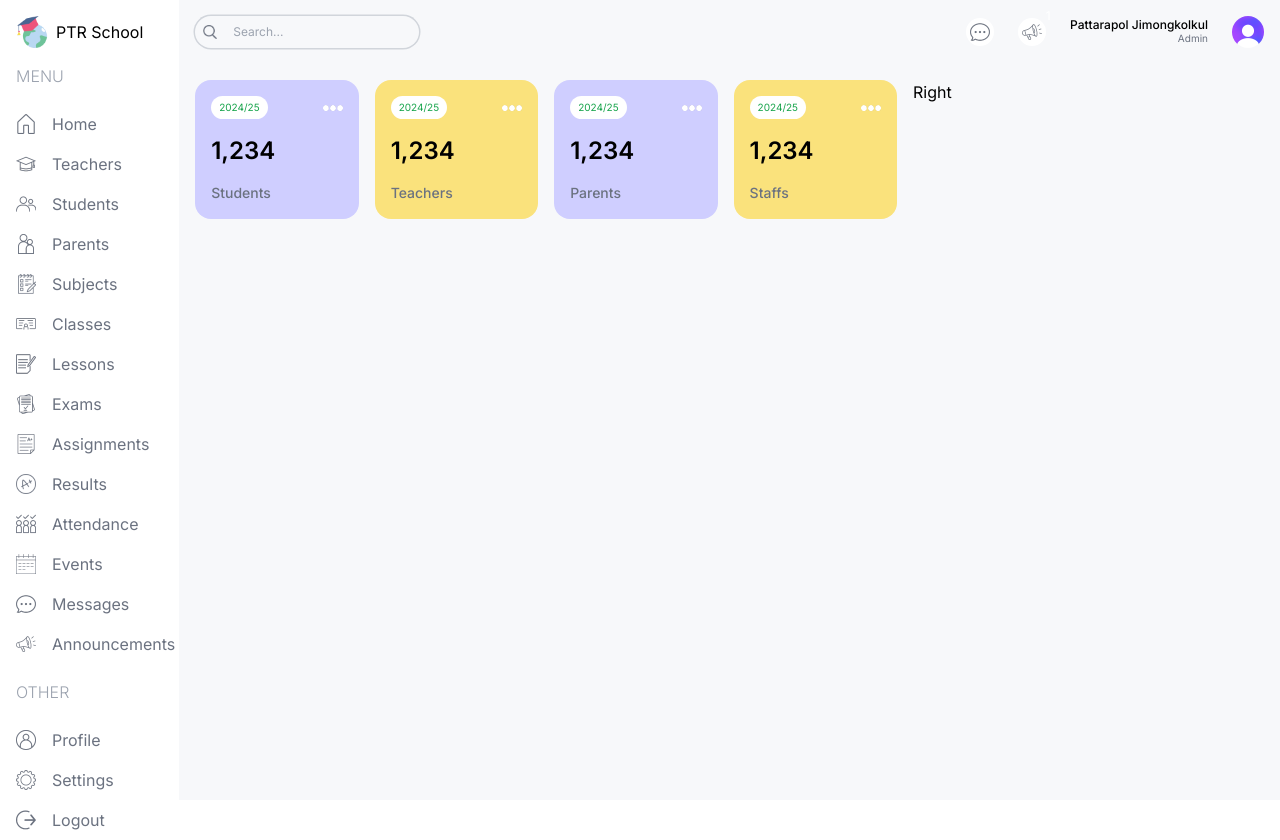
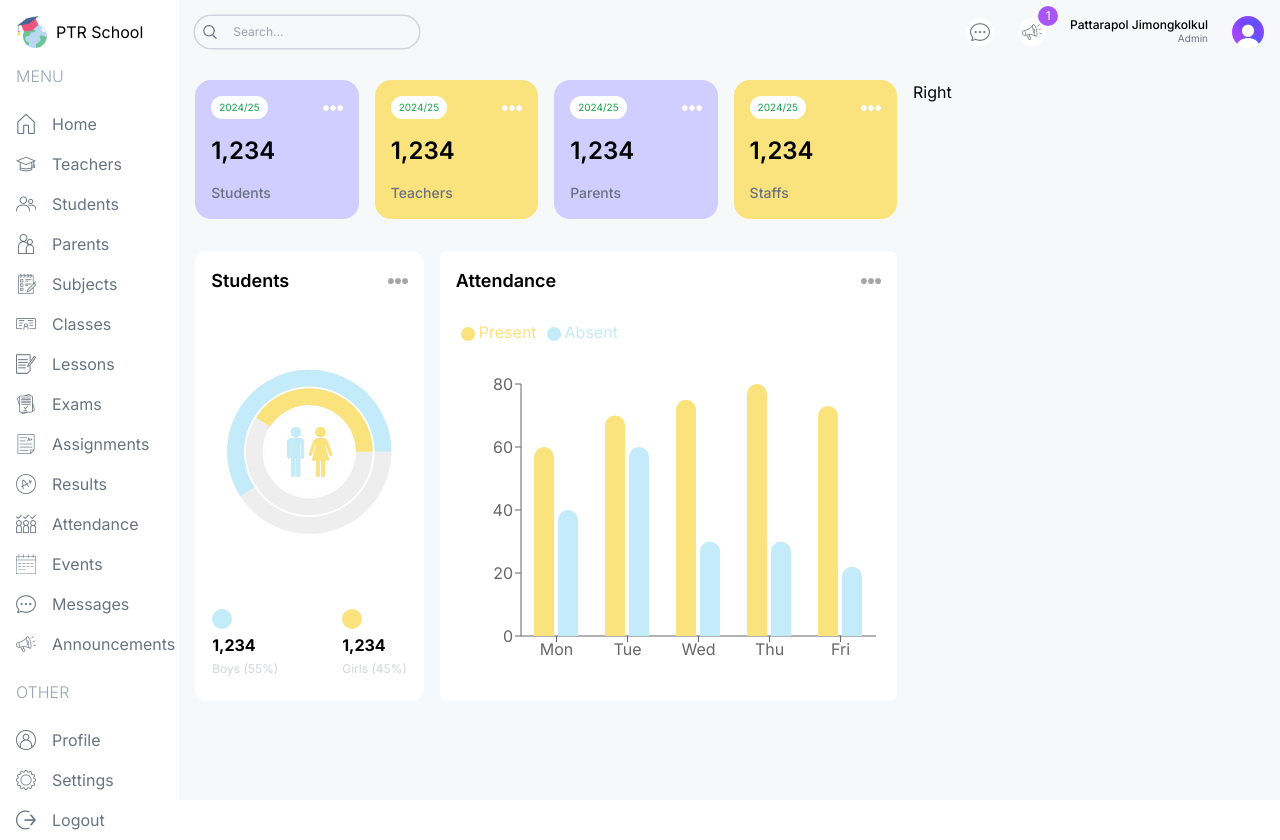
Before and after one commit to pattarapolj/School-Management, a Next.js app: page /admin in a window 1280 px wide. Built offline with nearby package versions, Linux system fonts and the light colour scheme.

Commit message:
- Added Student Count Chart - Added Attendance Chart

```diff
--- a/src/app/(dashboard)/admin/page.tsx
+++ b/src/app/(dashboard)/admin/page.tsx
@@ -1,16 +1,35 @@
+import AttendanceChart from "@/components/AttendanceChart";
+import CountChart from "@/components/CountChart";
 import UserCard from "@/components/UserCard";
 
 const AdminPage: React.FC = () => {
     return (
         <div className="p-4 flex gap-4 flex-col md:flex-row">
             {/* Left */}
-            <div className="w-full lg:w-2/3">
+            <div className="w-full lg:w-2/3 flex flex-col gap-8">
+                {/* User Cards */}
                 <div className="flex gap-4 justify-between flex-wrap">
                     <UserCard type="student" />
                     <UserCard type="teacher" />
                     <UserCard type="parent" />
                     <UserCard type="staff" />
                 </div>
+                {/* Middle Chart */}
+                <div className="flex gap-4 flex-col lg:flex-row">
+                    {/* Count Chart */}
+                    <div className="w-full lg:w-1/3 h-[450px]">
+                        <CountChart />
+                    </div>
+                    {/* Attendance Chart */}
+                    <div className="w-full lg:w-2/3 h-[450px]">
+                        <AttendanceChart />
+                    </div>
+                </div>
+                {/* Bottom Chart */}
+                <div className="w-full h-[500px]">
+
+                </div>
+
             </div>
             {/* Right */}
             <div className="w-full lg:w-1/3">
--- /dev/null
+++ b/src/components/AttendanceChart.tsx
@@ -0,0 +1,71 @@
+'use client';
+
+import { BarChart, Bar, Rectangle, XAxis, YAxis, CartesianGrid, Tooltip, Legend, ResponsiveContainer } from 'recharts';
+import Image from 'next/image';
+
+const data = [
+    {
+        name: 'Mon',
+        Present: 60,
+        Absent: 40,
+    },
+    {
+        name: 'Tue',
+        Present: 70,
+        Absent: 60,
+    },
+    {
+        name: 'Wed',
+        Present: 75,
+        Absent: 30,
+    },
+    {
+        name: 'Thu',
+        Present: 80,
+        Absent: 30,
+    },
+    {
+        name: 'Fri',
+        Present: 73,
+        Absent: 22,
+    }
+];
+
+const AttendanceChart: React.FC = () => {
+    return (
+        <div className="bg-white rounded-lg p-4 h-full">
+            <div className='flex justify-between items-center'>
+                <h1 className='text-lg font-semibold'>Attendance</h1>
+                <Image src="/moreDark.png" alt="" width={20} height={20} />
+            </div>
+
+            <ResponsiveContainer width="100%" height="90%">
+                <BarChart
+                    width={500}
+                    height={300}
+                    data={data}
+                    barSize={20}
+                >
+                    <XAxis dataKey="name" />
+                    <YAxis />
+                    <Tooltip contentStyle={{borderRadius:"10px", borderColor:"lightgray", background: "#F7FCFE"}}/>
+                    <Legend align='left' verticalAlign='top' wrapperStyle={{ paddingTop: "20px", paddingBottom: "40px" }} />
+                    <Bar
+                        dataKey="Present"
+                        fill="#FAE27C"
+                        legendType='circle'
+                        radius={[10, 10, 0, 0]}
+                    />
+                    <Bar
+                        dataKey="Absent"
+                        fill="#C3EBFA"
+                        legendType='circle'
+                        radius={[10, 10, 0, 0]}
+                    />
+                </BarChart>
+            </ResponsiveContainer>
+        </div>
+    )
+}
+
+export default AttendanceChart;
--- /dev/null
+++ b/src/components/CountChart.tsx
@@ -0,0 +1,76 @@
+'use client';
+
+import { RadialBarChart, RadialBar, Legend, ResponsiveContainer } from 'recharts';
+import Image from 'next/image';
+
+const data = [
+    {
+        name: 'Total',
+        count: 110,
+        fill: 'white',
+    },
+    {
+        name: 'Girls',
+        count: 45,
+        fill: '#FAE27C',
+    },
+    {
+        name: 'Boys',
+        count: 65,
+        fill: '#C3EBFA',
+    },
+];
+
+const style = {
+    top: '50%',
+    right: 0,
+    transform: 'translate(0, -50%)',
+    lineHeight: '24px',
+};
+
+const CountChart: React.FC = () => {
+    return (
+        <div className="bg-white rounded-xl w-full h-full p-4">
+            {/* Title */}
+            <div className="flex justify-between items-center">
+                <h1 className='text-lg font-semibold'>Students</h1>
+                <Image src="/moreDark.png" alt="" width={20} height={20} />
+            </div>
+            {/* Chart */}
+            <div className="relative w-full h-[75%]">
+                <ResponsiveContainer>
+                    <RadialBarChart startAngle={0} cx="50%" cy="50%" innerRadius="40%" outerRadius="100%" barSize={32} data={data}>
+                        <RadialBar
+                            background
+                            dataKey="count"
+                        />
+
+                    </RadialBarChart>
+                </ResponsiveContainer>
+                <Image
+                    src="/maleFemale.png"
+                    alt=""
+                    width={50}
+                    height={50}
+                    className="absolute top-1/2 left-1/2 -translate-x-1/2 -translate-y-1/2"
+                />
+            </div>
+            {/* Bottom */}
+            <div className="flex justify-center gap-16">
+                <div className="flex flex-col gap-1">
+                    <div className='w-5 h-5 bg-sky rounded-full' />
+                    <h1 className='font-bold'>1,234</h1>
+                    <h2 className='text-xs text-gray-300'>Boys (55%)</h2>
+                </div>
+                <div className="flex flex-col gap-1">
+                    <div className='w-5 h-5 bg-yellowTheme rounded-full' />
+                    <h1 className='font-bold'>1,234</h1>
+                    <h2 className='text-xs text-gray-300'>Girls (45%)</h2>
+                </div>
+
+            </div>
+        </div>
+    )
+}
+
+export default CountChart;
--- a/src/components/Navbar.tsx
+++ b/src/components/Navbar.tsx
@@ -15,7 +15,7 @@
                 </div>
                 <div className="bg-white rounded-full w-7 h-7 flex items-center justify-center cursor-pointer relative">
                     <Image src="/announcement.png" alt="" width={20} height={20} />
-                    <div className="absolute -top-3 -right-3 w-5 h-5 flex items-center justify-center bg-purple-500 text-white rounded-full text-xs">1</div>
+                    <div className="absolute -top-3 -right-3 w-5 h-5 flex items-center justify-center bg-purple-500 text-white rounded-full text-xs ">1</div>
                 </div>
                 <div className="flex flex-col">
                     <span className="text-xs leading-3 font-medium">Pattarapol Jimongkolkul</span>
--- a/src/components/UserCard.tsx
+++ b/src/components/UserCard.tsx
@@ -1,8 +1,12 @@
 import Image from 'next/image';
 
-const UserCard: React.FC = ({type} :{type:string}) => {
+type UserCardProps = {
+    type: string;
+}
+
+const UserCard: React.FC = ({type} :UserCardProps) => {
     return (
-        <div className="rounded-2xl odd:bg-purple even:bg-yellow p-4 flex-1 min-w-[130px]">
+        <div className="rounded-2xl odd:bg-purpleTheme even:bg-yellowTheme p-4 flex-1 min-w-[130px]">
             <div className="flex justify-between items-center">
                 <span className='text-[10px] bg-white px-2 py-1 rounded-full text-green-600'>
                     2024/25
--- a/tailwind.config.ts
+++ b/tailwind.config.ts
@@ -16,9 +16,9 @@
       colors:{
         sky: "#C3EBFA",
         skyLight: "#EDF9FD",
-        purple: "#CFCEFF",
+        purpleTheme: "#CFCEFF",
         purpleLight: "#F1F0FF",
-        yellow: "#FAE27C",
+        yellowTheme: "#FAE27C",
         yellowLight: "#FEFCE8",
       }
     },
```
Also changed, not shown: package.json (+5 -4 lines), 1 other file (tests, documents, lock files or other folders).
